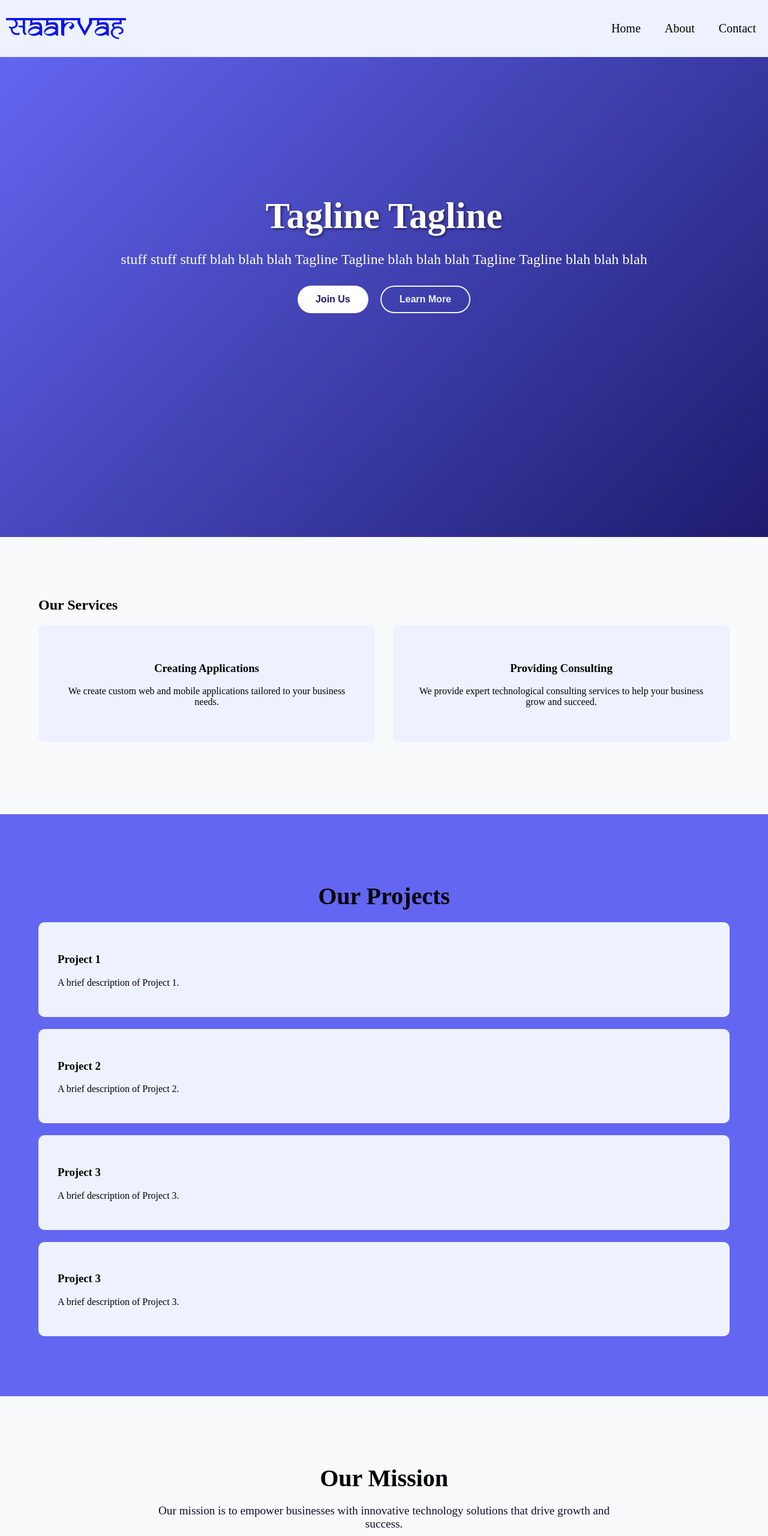
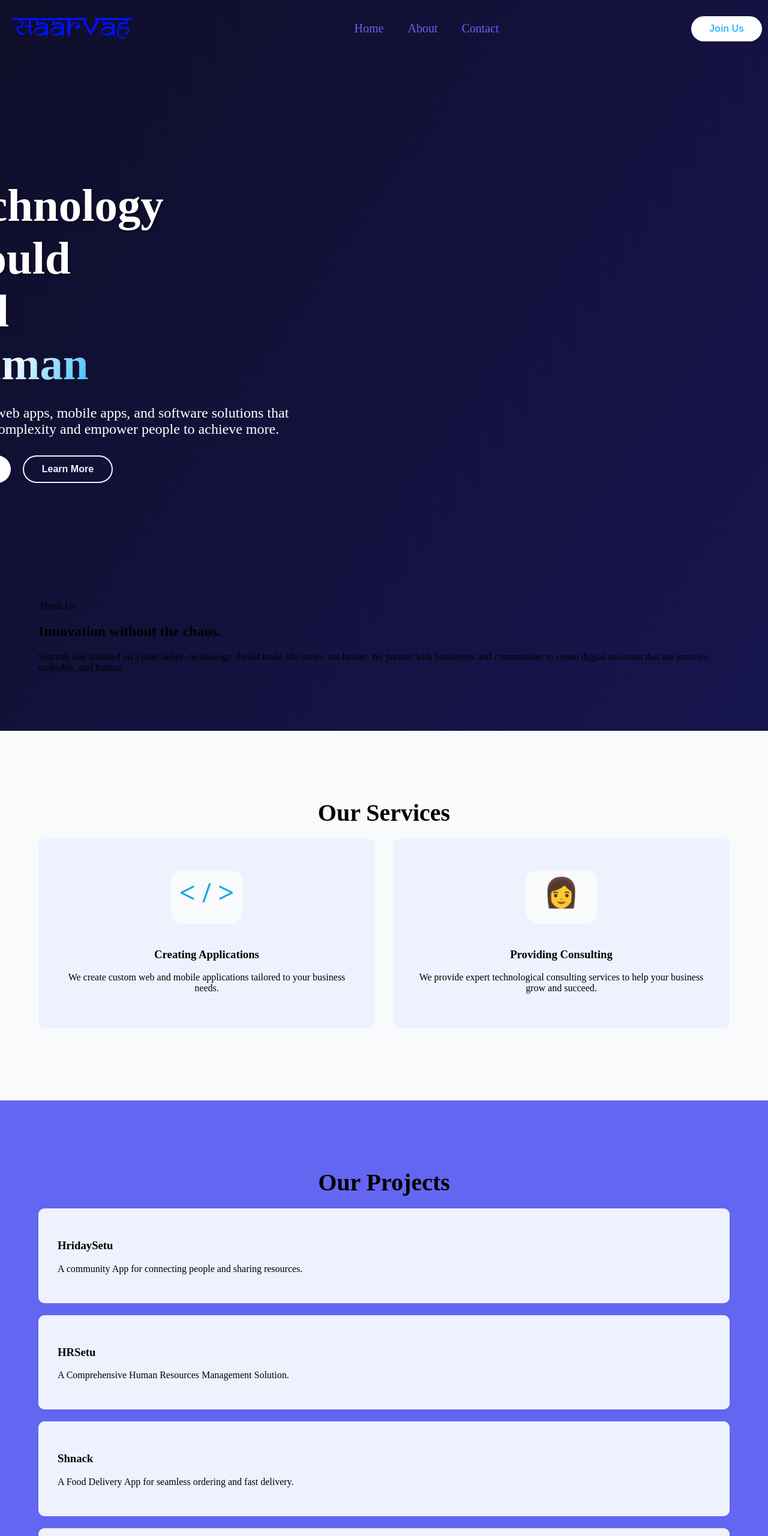
Before and after one commit to Nikki7150/saarvah-tech, a plain HTML site: page index.html in a window 1280 px wide. Shown: the top 2560 px of the page at 60% size. Drawn offline with Linux system fonts and the light colour scheme.

Commit message:
more additions

```diff
--- a/index.html
+++ b/index.html
@@ -19,22 +19,29 @@
                     <li>About</li>
                     <li>Contact</li>
                 </ul>
-                <div class="hamburger hidden">
-                    <div class="line"></div>
-                    <div class="line"></div>
-                    <div class="line"></div>
+                <div class="nav-buttons">
+                    <button class="join-btn btn">Join Us</button>
                 </div>
             </nav>
         </header>
         <!-------------------- tagline + buttons ------------------------->
         <section class="home">
             <div class="container">
-                <h1>Tagline Tagline</h1>
-                <p>stuff stuff stuff blah blah blah Tagline Tagline blah blah blah Tagline Tagline blah blah blah</p>
+                <h1>Technology should feel <span>Human</span></h1>
+                <p>We build web apps, mobile apps, and software solutions that simplify complexity and empower people to achieve more.</p>
                 <div class="buttons">
                     <button class="join-btn btn">Join Us</button>
                     <button class="learn-btn btn">Learn More</button>
                 </div>
+            </div>
+        </section>
+
+        <!------------------------- About Us ----------------------------->
+        <section class="about">
+            <div class="container">
+                <p>About Us</p>
+                <h2>Innovation without the chaos.</h2>
+                <p>Saarvah was founded on a pure belief--technology should make life easier, not harder. We partner with businesses and communities to create digital solutions that are intuitive, scaloable, and human.</p>
             </div>
         </section>
 
@@ -44,10 +51,12 @@
                 <h2>Our Services</h2>
                 <div class="service-grid">
                     <div class="service-card">
+                        <h1>&lt; / ></h1>
                         <h3>Creating Applications</h3>
                         <p>We create custom web and mobile applications tailored to your business needs.</p>
                     </div>
                     <div class="service-card">
+                        <h1>&#128105;</h1>
                         <h3>Providing Consulting</h3>
                         <p>We provide expert technological consulting services to help your business grow and succeed.</p>
                     </div>
@@ -61,20 +70,20 @@
                 <h2>Our Projects</h2>
                 <div class="project-grid">
                     <div class="project-card">
-                        <h3>Project 1</h3>
-                        <p>A brief description of Project 1.</p>
+                        <h3>HridaySetu</h3>
+                        <p>A community App for connecting people and sharing resources.</p>
                     </div>
                     <div class="project-card">
-                        <h3>Project 2</h3>
-                        <p>A brief description of Project 2.</p>
+                        <h3>HRSetu</h3>
+                        <p>A Comprehensive Human Resources Management Solution.</p>
                     </div>
                     <div class="project-card">
-                        <h3>Project 3</h3>
-                        <p>A brief description of Project 3.</p>
+                        <h3>Shnack</h3>
+                        <p>A Food Delivery App for seamless ordering and fast delivery.</p>
                     </div>
                     <div class="project-card">
-                        <h3>Project 3</h3>
-                        <p>A brief description of Project 3.</p>
+                        <h3>[Unnamed]</h3>
+                        <p>App for renting vehicles.</p>
                     </div>
                 </div>
             </div>
@@ -84,34 +93,38 @@
         <section class="mission">
             <div class="container">
                 <h2>Our Mission</h2>
-                <p>Our mission is to empower businesses with innovative technology solutions that drive growth and success.</p>
+                <p>Our mission is to make innovation and technology feel more human, without the chaos of applications and consulting.</p>
             </div>
         </section>
 
-        <!----------------------- Departments ? -------------------------->
+        <!----------------------- Departments ? --------------------------
         <section class="departments">
             <div class="container">
                 <h2>Our Departments</h2>
                 <div class="department-grid">
                     <div class="department-card">
-                        <h3>Department 1</h3>
-                        <p>A brief description of Department 1.</p>
+                        <h3>Founders Dept</h3>
+                        <p>A brief description of Founders Dept.</p>
                     </div>
                     <div class="department-card">
-                        <h3>Department 2</h3>
-                        <p>A brief description of Department 2.</p>
+                        <h3>Tech Consulting Dept</h3>
+                        <p>A brief description of Tech Consulting Dept.</p>
                     </div>
                     <div class="department-card">
-                        <h3>Department 3</h3>
-                        <p>A brief description of Department 3.</p>
+                        <h3>Human Resources Dept</h3>
+                        <p>A brief description of Human Resources Dept.</p>
                     </div>
                     <div class="department-card">
-                        <h3>Department 4</h3>
-                        <p>A brief description of Department 4.</p>
+                        <h3>Web Development Dept</h3>
+                        <p>A brief description of Web Development Dept.</p>
+                    </div>
+                    <div class="department-card">
+                        <h3>Marketing Dept</h3>
+                        <p>A brief description of Marketing Dept.</p>
                     </div>
                 </div>
             </div>
-        </section>
+        </section>-->
 
         <!----------------------- Get in touch --------------------------->
         <section class="contact">
--- a/style.css
+++ b/style.css
@@ -19,6 +19,7 @@ html, body {
     font-family: var(--font-family);
     padding: 0;
     margin: 0;
+    background: linear-gradient(125deg, var(--neutrals-01) 0%, var(--primary-01) 100%);
 }
 
 .hidden {
@@ -30,7 +31,7 @@ nav {
     justify-content: space-between;
     align-items: center;
     padding: 10px;
-    background-color: var(--primary-04);
+    background-color: none;
 }
 
 li {
@@ -38,21 +39,24 @@ li {
     cursor: pointer;
     padding: 10px;
     font-size: 20px;
+    color: var(--primary-03);
 }
 
 li:hover {
-    color: var(--primary-01);
-    text-decoration: underline;
+    color: var(--primary-04);
+    text-decoration: dotted underline;
 }
 
-.logo img {
+.logo{
+    padding: 10px;
+    img {
     width: 200px;
+    }
 }
 
 .nav-links {
     display: flex;
     gap: 20px;
-
 }
 
 .container {
@@ -62,33 +66,45 @@ li:hover {
     padding: 0 20px;
 }
 
+section {
+    padding: 80px 0px;
+}
+
+/*-------------------- Home Section -------------------------*/
+
 .home {
-    text-align: center;
+    text-align: left;
     color: white;
-    background: linear-gradient(135deg, var(--primary-03) 0%, var(--primary-01) 100%);
-    padding: 180px 0 100px;
+    background: none;
+    padding: 140px 0 100px;
     min-height: 65vh;
-    align-items: center;
+    align-items: left;
+    margin-left: -280px;
 }
 
 .home h1 {
-    font-size: 3.8rem;
+    font-size: 4.8rem;
     margin-bottom: 20px;
-    max-width: 800px;
-    margin-left: auto;
-    margin-right: auto;
+    max-width: 300px;
     text-shadow: 2px 2px 4px rgba(0, 0, 0, 0.533);
+    span {
+        background: linear-gradient(120deg, var(--accent-01) 0%, var(--accent-03) 50%, var(--accent-02) 100%);        background-clip: text;
+        -webkit-background-clip: text;
+        -webkit-text-fill-color: transparent;
+        text-shadow: none;
+    }
 }
 
 .home p {
     font-size: 1.5rem;
     margin-bottom: 10px;
     font-weight: 300;
+    max-width: 600px;
 }
 
 .buttons {
     display: flex;
-    justify-content: center;
+    justify-content: left;
     gap: 20px;
     margin-top: 30px;
     flex-wrap: wrap;
@@ -109,12 +125,12 @@ li:hover {
 
 .join-btn {
     background-color: white;
-    color: var(--primary-01);
+    color: var(--accent-02);
 }
 
 .join-btn:hover {
     background-color: var(--primary-04);
-    color: var(--primary-01);
+    color: var(--accent-02);
     transform: translateY(-3px);
     box-shadow: 0 5px 15px rgba(0, 0, 0, 0.37);
 }
@@ -127,17 +143,20 @@ li:hover {
 
 .learn-btn:hover {
     background-color: var(--primary-04);
-    color: var(--primary-01);
+    color: var(--accent-02);
     transform: translateY(-3px);
     box-shadow: 0 5px 15px rgba(0, 0, 0, 0.37);
 }
 
-section {
-    padding: 80px 0px;
+/*-------------------- Services Section -------------------------*/
+.services {
+    background-color: var(--neutrals-04);
+    text-align: center;
 }
 
-.services {
-    background-color: var(--neutrals-04);
+.services h2 {
+    font-size: 2.5rem;
+    margin-bottom: 20px;
 }
 
 .service-grid {
@@ -154,6 +173,19 @@ section {
     text-align: center;
     transition: transform 0.3s ease;
     border: 2px solid transparent;
+    align-items: center;
+    h1 {
+        font-size: 3rem;
+        margin-top: 10px;
+        color: var(--accent-01);
+        background: var(--neutrals-04);
+        max-width: 100px;
+        min-height: 70px;
+        border-radius: 20%;
+        padding: 10px;
+        margin-left: auto;
+        margin-right: auto;
+    }
 }
 
 .service-card:hover {
@@ -161,6 +193,7 @@ section {
     border-color: var(--primary-01);
 }
 
+/*-------------------- Projects Section -------------------------*/
 .projects {
     background-color: var(--primary-03);
     text-align: center;
@@ -186,6 +219,7 @@ section {
     border-color: var(--primary-01);
 }
 
+/*-------------------- Mission Section -------------------------*/
 .mission {
     background-color: var(--neutrals-04);
     text-align: center;
@@ -203,3 +237,78 @@ section {
     margin-right: auto;
     color: var(--neutrals-01);
 }
+
+/*-------------------- Departments Section -------------------------
+.department {
+    background-color: var(--primary-02);
+    color: white;
+    text-align: center;
+}
+
+.departments h2 {
+    font-size: 2.5rem;
+    margin-bottom: 20px;
+}
+
+.department-grid {
+    display: grid;
+    grid-template-columns: repeat(auto-fit, minmax(300px, 1fr));
+    gap: 30px;
+}
+
+.department-card h3 {
+    font-size: 1.5rem;
+    margin-bottom: 10px;
+}
+
+.department-card p {
+    font-size: 1.2rem;
+    max-width: 800px;
+    margin-left: auto;
+    margin-right: auto;
+}
+
+.department-card {
+    display: flex;
+    justify-content: center;
+    gap: 30px;
+    flex-wrap: wrap;
+    margin-top: 40px;
+    border: 2px solid transparent;
+    padding: 20px;
+    border-radius: 10px;
+    background-color: var(--primary-04);
+    transition: transform 0.3s ease, border-color 0.3s ease
+}*/
+
+/*-------------------- Contact Section -------------------------*/
+.contact {
+    background-color: var(--neutrals-04);
+    text-align: center;
+}
+
+.contact h2 {
+    font-size: 2.5rem;
+    margin-bottom: 20px;
+}
+
+.contact p {
+    font-size: 1.2rem;
+    max-width: 800px;
+    margin-left: auto;
+    margin-right: auto;
+    color: var(--neutrals-01);
+}
+
+/*-------------------- Footer -------------------------*/
+footer {
+    background-color: var(--primary-01);
+    color: white;
+    text-align: center;
+    padding: 20px 0;
+    display: flex;
+    justify-content: center;
+    align-items: center;
+    gap: 10px;
+    bottom: 0;
+}
```
